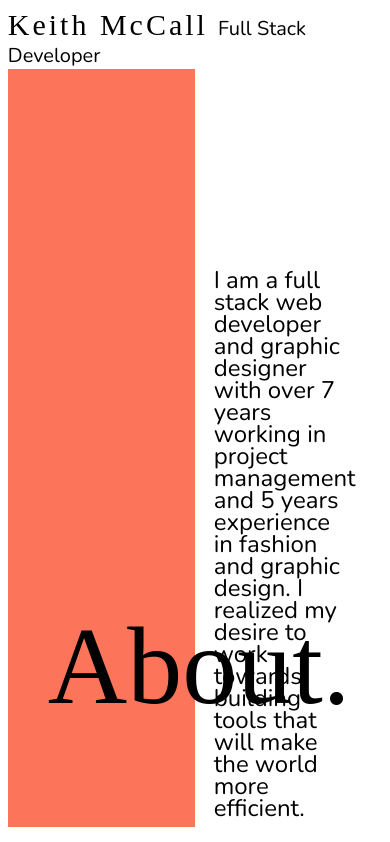
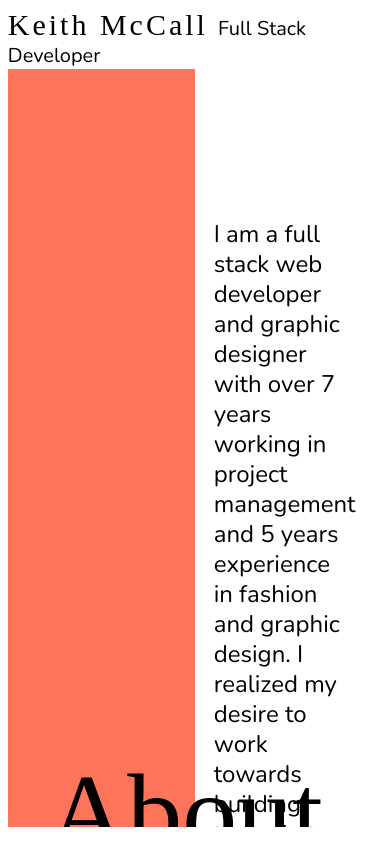
Before and after one commit to keithbmccall/portfolio, a React (Create React App) app: page / in a window 390 px wide. Shown: the top 842 px of the page. Built offline with nearby package versions, Linux system fonts and the light colour scheme; a web font is replaced by a local one.

Commit message:
ready for web... next is for mobile

```diff
--- a/src/App.css
+++ b/src/App.css
@@ -70,13 +70,13 @@ body {
   align-items: center;
 }
 .About-text {
-  margin-top: 200px;
+  margin-top: 150px;
 }
 .About-text p {
   display: block;
   width: 70%;
   margin-left: 10%;
-  line-height: 22px;
+  line-height: 30px;
   font-size: 24px;
   font-family: "Nunito", sans-serif;
 }
```
